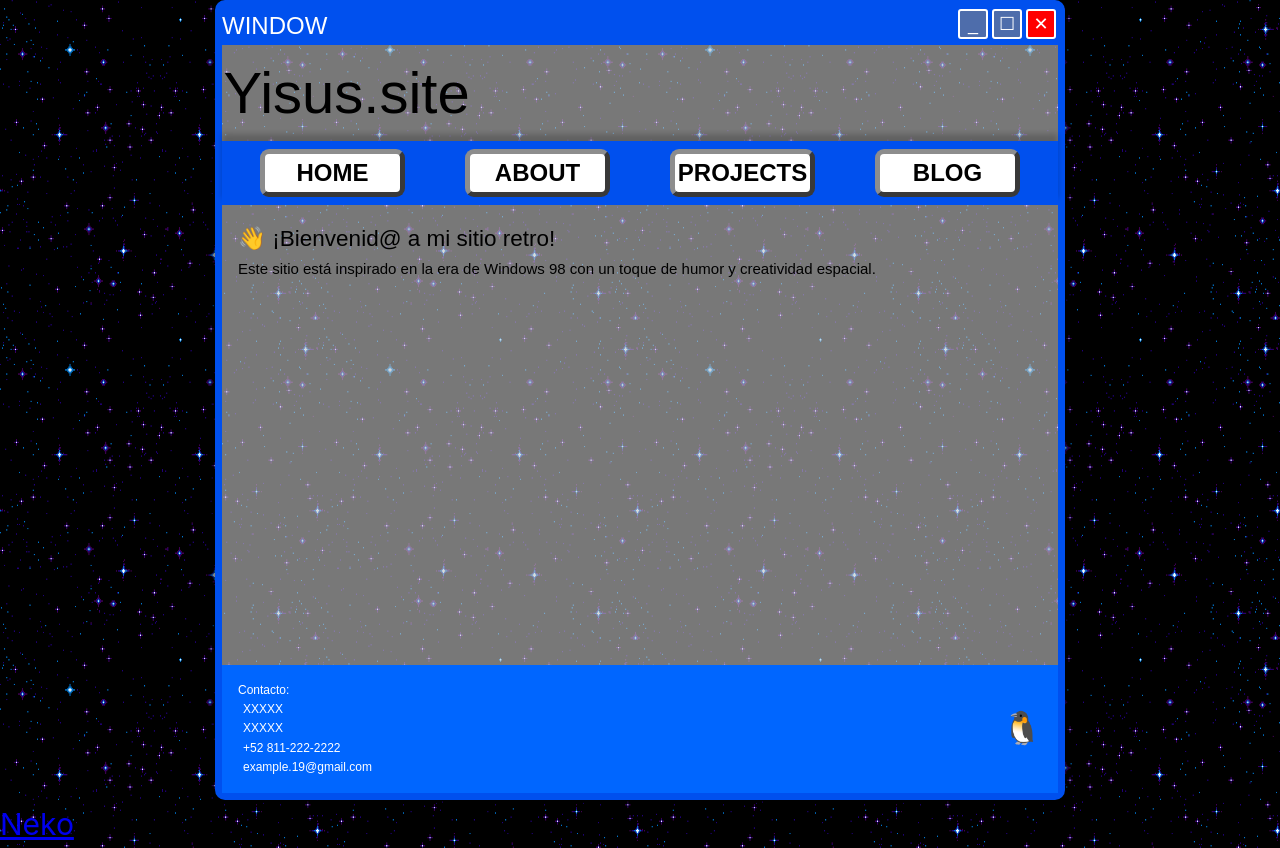
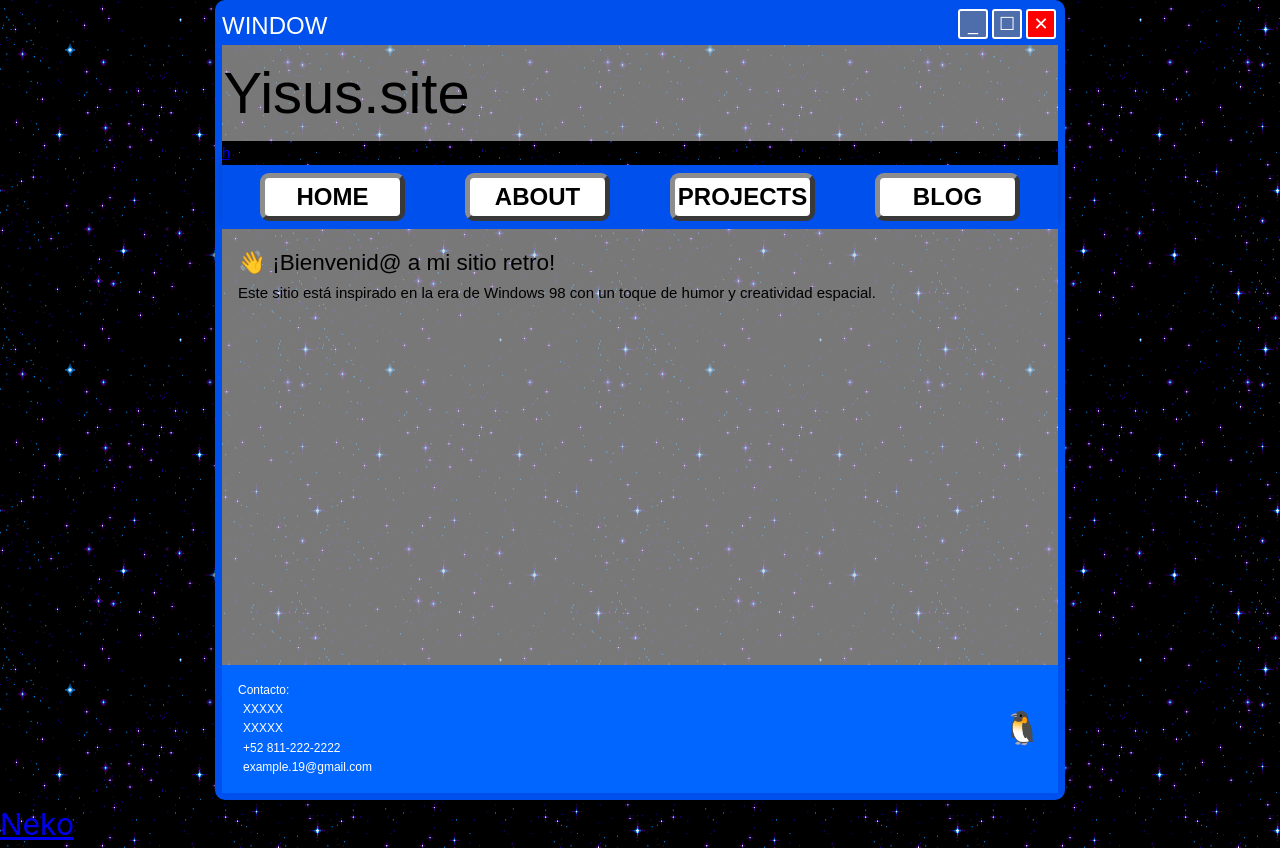
Before and after one commit to JairoLara/lechebronca-front, a Vue app in the folder Lechebronca/: page / in a window 1280 px wide. Built offline with nearby package versions, Linux system fonts and the light colour scheme.

Commit message:
.htaccess

```diff
--- a/Lechebronca/src/components/RetroWindow.vue
+++ b/Lechebronca/src/components/RetroWindow.vue
@@ -13,7 +13,7 @@
     <div class="window-header">
       <span class="window-title">Yisus.site</span>
     </div>
-
+    <RouterLink to="/admin">h</RouterLink>
     <nav class="nav-bar">
       <button>HOME</button>
       <button>ABOUT</button>
--- a/Lechebronca/src/router/index.js
+++ b/Lechebronca/src/router/index.js
@@ -13,7 +13,7 @@ const routes = [
     name: 'upload',
     component: Upload
   },
-  { path: '/Admin',
+  { path: '/admin',
     name: 'admin',
     component: AdminLogin
   },
--- a/Lechebronca/vite.config.js
+++ b/Lechebronca/vite.config.js
@@ -1,11 +1,10 @@
 import { fileURLToPath, URL } from 'node:url'
-
 import { defineConfig } from 'vite'
 import vue from '@vitejs/plugin-vue'
 import vueDevTools from 'vite-plugin-vue-devtools'
 
-// https://vite.dev/config/
 export default defineConfig({
+  base: '/',
   plugins: [
     vue(),
     vueDevTools(),
```
